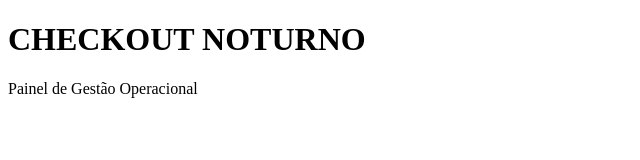
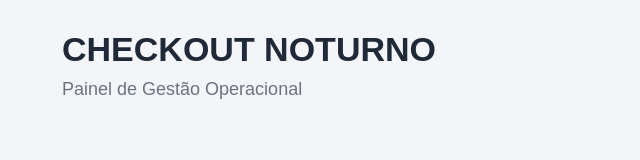
Before and after one commit to noturnocheckout-afk/checkout-dashboard, a plain HTML site: page index.html in a window 1280 px wide. Shown: the whole page, without its empty margins (0-640 px from the left). Drawn offline with Linux system fonts and the light colour scheme.

Commit message:
Update style.css

```diff
--- a/style.css
+++ b/style.css
@@ -1 +1,43 @@
-/* Estilos do Dashboard */
+*{
+    margin:0;
+    padding:0;
+    box-sizing:border-box;
+}
+
+body{
+
+    background:#f3f5f9;
+
+    font-family:Arial, Helvetica, sans-serif;
+
+}
+
+.container{
+
+    width:95%;
+
+    max-width:1600px;
+
+    margin:auto;
+
+    padding:30px;
+
+}
+
+h1{
+
+    font-size:34px;
+
+    color:#1f2937;
+
+}
+
+p{
+
+    margin-top:10px;
+
+    color:#6b7280;
+
+    font-size:18px;
+
+}
```
